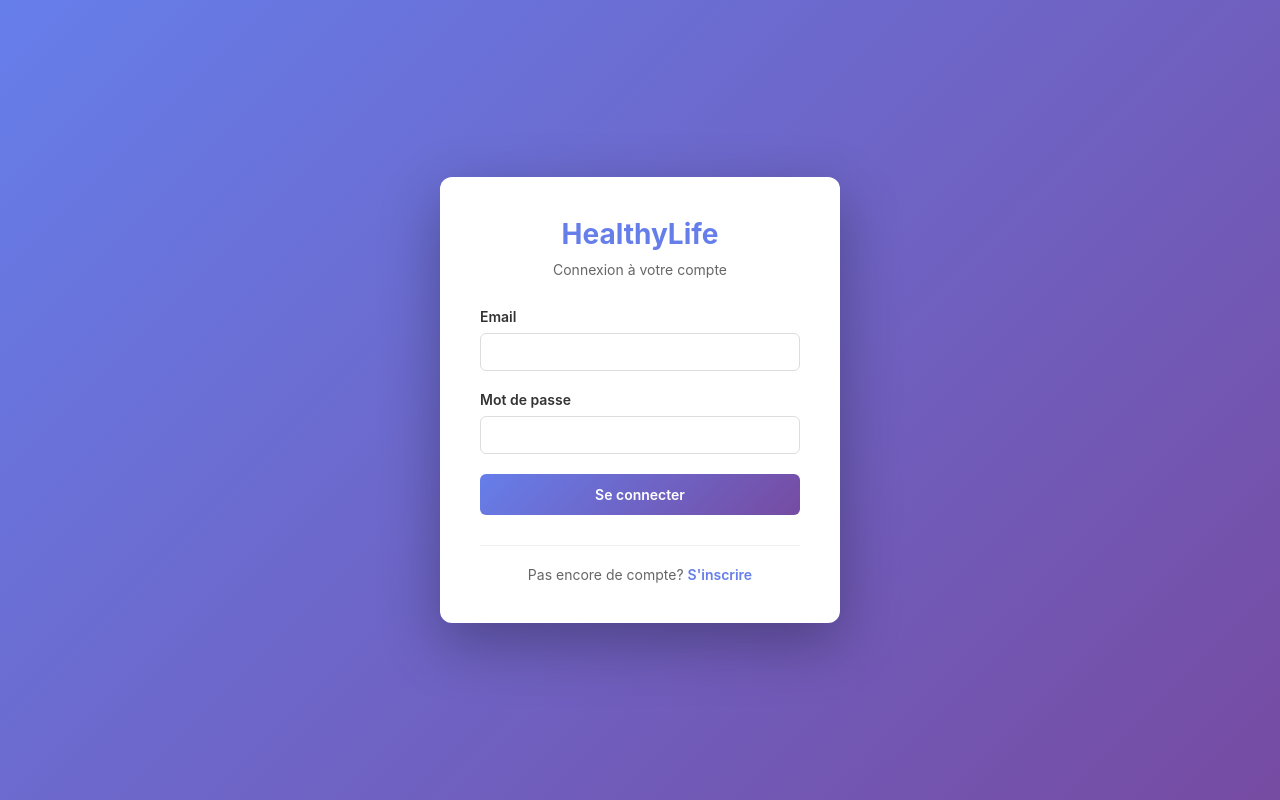
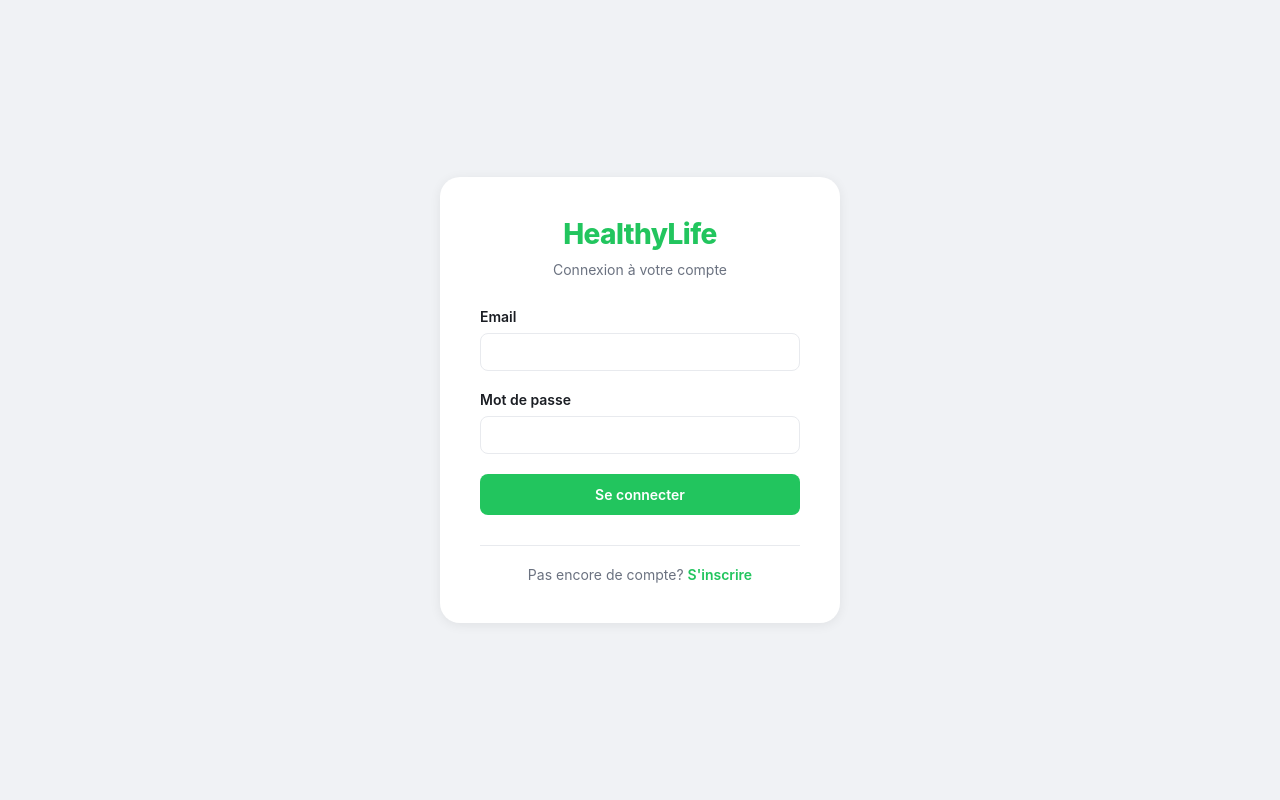
Before and after one commit to iriantsoaangeli/Regime, a CodeIgniter 4 app: the page made by app/Views/auth/login.php in a window 1280 px wide. Run offline with PHP 8.4 and a stand-in for CodeIgniter, Linux system fonts and the light colour scheme; the template is opened without the code that fills it, so the values that code supplies are empty; some libraries are stand-ins or nearby versions.

Commit message:
Check login

```diff
--- a/app/Views/auth/login.php
+++ b/app/Views/auth/login.php
@@ -65,7 +65,7 @@
             align-items: center;
             justify-content: center;
             min-height: 100vh;
-            background: linear-gradient(135deg, #667eea 0%, #764ba2 100%);
+            background: var(--bg);
             font-family: -apple-system, BlinkMacSystemFont, 'Segoe UI', Roboto, sans-serif;
             margin: 0;
             padding: 20px;
@@ -77,23 +77,24 @@
         }
 
         .auth-card {
-            background: white;
-            border-radius: 12px;
-            box-shadow: 0 20px 60px rgba(0, 0, 0, 0.3);
+            background: var(--surface);
+            border-radius: var(--radius-lg);
+            box-shadow: var(--shadow-card);
             padding: 40px;
         }
 
         .auth-title {
             text-align: center;
-            color: #667eea;
+            color: var(--green);
             margin: 0 0 10px 0;
             font-size: 28px;
-            font-weight: 700;
+            font-weight: 800;
+            letter-spacing: -0.02em;
         }
 
         .auth-subtitle {
             text-align: center;
-            color: #666;
+            color: var(--text-secondary);
             margin: 0 0 30px 0;
             font-size: 14px;
         }
@@ -112,47 +113,48 @@
 
         .form-label {
             font-weight: 600;
-            color: #333;
+            color: var(--text-primary);
             font-size: 14px;
         }
 
         .form-input {
             padding: 10px 14px;
-            border: 1px solid #ddd;
-            border-radius: 6px;
+            border: 1px solid var(--border);
+            border-radius: var(--radius-sm);
             font-size: 14px;
-            transition: border-color 0.2s;
+            transition: border-color var(--transition);
+            background: #fff;
+            color: var(--text-primary);
         }
 
         .form-input:focus {
             outline: none;
-            border-color: #667eea;
-            box-shadow: 0 0 0 3px rgba(102, 126, 234, 0.1);
+            border-color: var(--green);
         }
 
         .form-error {
-            color: #e74c3c;
+            color: #dc2626;
             font-size: 12px;
         }
 
         .btn {
             padding: 12px 16px;
             border: none;
-            border-radius: 6px;
+            border-radius: var(--radius-sm);
             font-size: 14px;
             font-weight: 600;
             cursor: pointer;
-            transition: all 0.2s;
+            transition: all var(--transition);
         }
 
         .btn-primary {
-            background: linear-gradient(135deg, #667eea 0%, #764ba2 100%);
+            background: var(--green);
             color: white;
         }
 
         .btn-primary:hover {
             transform: translateY(-2px);
-            box-shadow: 0 10px 20px rgba(102, 126, 234, 0.3);
+            background: #16a34a;
         }
 
         .btn-full {
@@ -163,17 +165,17 @@
             text-align: center;
             margin-top: 30px;
             padding-top: 20px;
-            border-top: 1px solid #eee;
+            border-top: 1px solid var(--border);
         }
 
         .auth-footer p {
-            color: #666;
+            color: var(--text-secondary);
             font-size: 14px;
             margin: 0;
         }
 
         .auth-footer a {
-            color: #667eea;
+            color: var(--green);
             text-decoration: none;
             font-weight: 600;
         }
@@ -190,15 +192,15 @@
         }
 
         .alert-error {
-            background: #ffe0e0;
-            color: #c70039;
-            border: 1px solid #ffb3ba;
+            background: var(--red-light, #fee2e2);
+            color: var(--red, #ef4444);
+            border: 1px solid #fecaca;
         }
 
         .alert-success {
-            background: #e0ffe0;
-            color: #1e7e34;
-            border: 1px solid #b3ffb3;
+            background: var(--green-light);
+            color: var(--green);
+            border: 1px solid #bbf7d0;
         }
     </style>
 </body>
```
Also changed, not shown: app/Controllers/Auth/AuthController.php (+14 -0 lines), app/Controllers/Home.php (+8 -2 lines).
